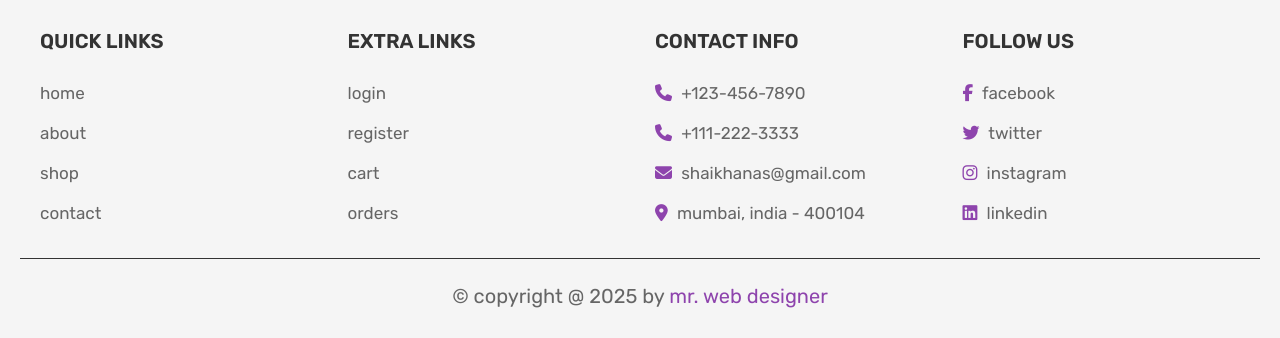
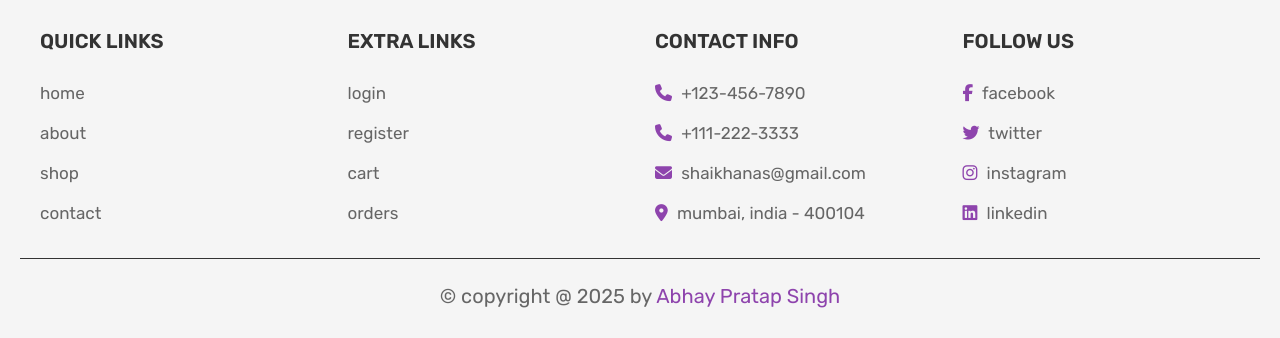
Before and after one commit to abhay23singh/Book_Store, a PHP site: page /cart.php in a window 1280 px wide. Shown: the part 788-1126 px from the top of the page. Run offline with PHP 8.4, Linux system fonts and the light colour scheme; a user stored in the database is signed in; data that the repository does not hold is empty; a stand-in replaces the project's code that opens the database connection.

Commit message:
changes in footer of home page

```diff
--- a/footer.php
+++ b/footer.php
@@ -36,6 +36,6 @@
 
    </div>
 
-   <p class="credit"> &copy; copyright  @ <?php echo date('Y'); ?> by <span>mr. web designer</span> </p>
+   <p class="credit"> &copy; copyright  @ <?php echo date('Y'); ?> by <span>Abhay Pratap Singh</span> </p>
 
 </section>
```
